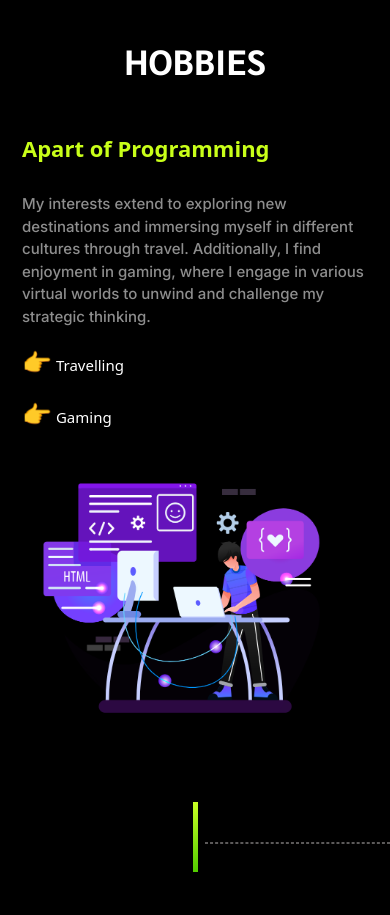
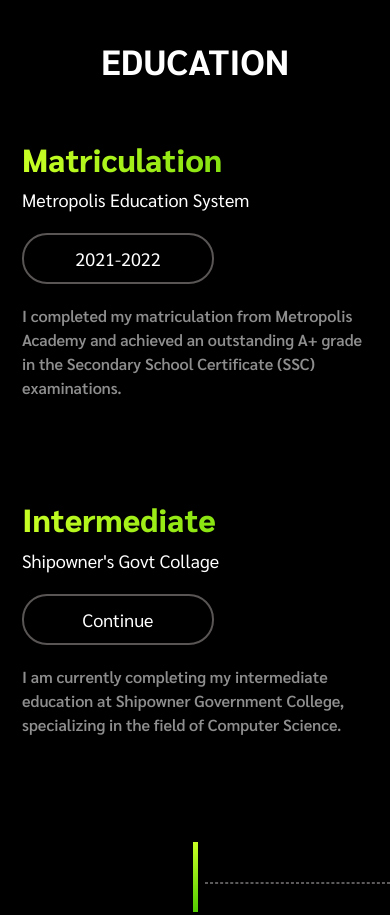
Before and after one commit to Muhammad-Usman08/Personal-Portfolio-Website, a plain HTML site: page index.html in a window 390 px wide. Shown: the part 1340-2255 px from the top of the page. Drawn offline with nearby package versions, Linux system fonts and the light colour scheme; some packages are replaced by stand-ins of ours; a script that the page names is missing; a web font is replaced by a local one.

Commit message:
Changes completed

```diff
--- a/index.html
+++ b/index.html
@@ -192,32 +192,25 @@
 
 
 
-  <!-- ======Section 3====== -->
-  <div class="container" id="hobbies">
+  <!-- ======Section Education====== -->
+  <div class="container" id="education">
     <div class="sec-2">
-      <h2 class="sec-3-heading">HOBBIES</h2>
+      <h2 class="sec-3-heading">EDUCATION</h2>
     </div>
-
-    <div>
-      <div class="sec-6-para">
-        <h3 class="sec-6-h3">Apart of Programming</h3>
+    <main class="education-main" style="margin-top: -30px;">
+      <div class="education">
+        <h3 class="edu-brand">Matriculation</h3>
+        <p class="edu-name">Metropolis Education System <span class="edu-year">2021-2022</span></p>
+        <p class="edu-para">I completed my matriculation from Metropolis Academy and achieved an outstanding A+ grade in
+          the Secondary School Certificate (SSC) examinations.</p>
       </div>
-      <div class="row">
-        <div class="col-md-6 col-sm-12">
-          <p class="sec-6-para mt-4" style="font-family: 'Inter', sans-serif; font-weight: 400;">My interests extend to
-            exploring new destinations and immersing myself in different
-            cultures through travel. Additionally, I find enjoyment in gaming, where I engage in various virtual worlds
-            to unwind and challenge my strategic thinking.</p>
-          <p class="sec-6-para hobbies"><span style="font-size: 24px;">👉</span> Travelling</p>
-          <p class="sec-6-para hobbies "><span style="font-size: 24px;">👉</span> Gaming</p>
-
-        </div>
-
-        <div class="col-md-6 col-sm-12">
-          <img class="hobbies-gif" src="project/hobbies-gif.png" alt="hobbies-gif" style="margin-bottom: 100px;">
-        </div>
+      <div class="intermediate">
+        <h3 class="edu-brand">Intermediate</h3>
+        <p class="edu-name">Shipowner's Govt Collage <span class="edu-year">Continue</span></p>
+        <p class="edu-para">I am currently completing my intermediate education at Shipowner Government College,
+          specializing in the field of Computer Science.</p>
       </div>
-    </div>
+    </main>
   </div>
 
 
@@ -225,7 +218,7 @@
 
   <!-- ========Section end======== -->
   <section>
-    <p class="section-end">
+    <p class="section-end" style="margin-top: 145px;">
       <span class="section">|</span><span class=" dotted-line-left"></span>
     </p>
   </section>
@@ -281,6 +274,8 @@
       <div class="container">
         <div class="sec-2">
           <h2 id="myskills"> MY SKILLS</h2>
+          <p class="sec-6-para text-center" style="font-size: 19px; font-weight: 500;">Languages and Tools that I Use
+          </p>
 
           <div class="row">
 
--- a/public/style.css
+++ b/public/style.css
@@ -764,114 +764,114 @@
 }
 
 
-
-
-
-/* ======Section 6 About======= */
-.sec-5-icons {
-    margin-left: 20px;
-    width: 60px;
-    margin-top: -30px;
-    margin-bottom: 50px;
-}
-
-.sec-6 {
-    margin-top: -100px;
-}
-
-.sec-5-heading {
-    margin-top: -20px;
-}
-
-.sec-6-heading {
-    margin-top: 20px;
-}
-
-@media (max-width : 450px) {
-    .sec-5-icons {
-        width: 55px;
-        margin-bottom: 40px;
-        margin-left: 15px;
-    }
-
-    .sec-5-heading {
-        margin-top: -90px;
-    }
-
-    .sec-6 {
-        margin-top: -10px;
-    }
-}
-
-.sec-6-main {
-    margin-bottom: 50px;
-}
-
-
 .sec-6-para {
-    font-weight: 100;
     color: #8e8e8e;
 }
 
-.sec-6-h3 {
-    margin-top: -30px;
-    font-size: 25px;
-    color: #c9ff19;
-    font-weight: 700;
-}
-
-.hobbies {
-    font-weight: 500;
+
+
+/* ======Section Education======= */
+.education-main {
+    display: flex;
+    justify-content: space-around;
+    align-items: center;
+}
+
+.intermediate {
+    margin-left: 120px;
+}
+
+.edu-brand {
+    font-size: 38px;
+    font-family: "Sarabun", sans-serif;
+    background: linear-gradient(90deg, #c8ff24, #52cc00);
+    font-weight: 800;
+    -webkit-background-clip: text;
+    -webkit-text-fill-color: transparent;
+}
+
+.edu-year {
+    font-size: 20px;
+    border: 2px solid #5a5555;
+    padding: 10px 35px 10px 35px;
+    border-radius: 25px;
+    margin-right: auto;
+    margin-left: 7rem;
+}
+
+@media(max-width:1400px)and (min-width:1200px) {
+    .edu-year {
+        margin-left: 2rem;
+    }
+}
+
+
+.edu-name {
+    font-size: 20px;
+    font-family: "Sarabun", sans-serif;
     color: #fff;
 }
 
-@media (max-width: 400px) {
-    .sec-6-h3 {
-        font-size: 22px;
-        margin-top: -35px;
-    }
-
-    .sec-6-para {
-        font-size: 15px;
+.edu-para {
+    color: #8e8e8e;
+    font-family: "Sarabun", sans-serif;
+    margin-right: 50px;
+    margin-top: 30px;
+    font-weight: 600;
+
+}
+
+
+@media(max-width:991px) {
+    .education-main {
+        display: block;
+    }
+
+    .intermediate {
+        margin-left: 0;
+        margin-top: 100px;
+    }
+
+    .edu-year {
+        display: block;
+        margin-right: auto;
+        margin-left: 0;
+        width: 12rem;
+        margin-top: 20px;
+        margin-bottom: 20px;
+        text-align: center;
+    }
+
+    .edu-para {
+        margin-top: 0;
+    }
+}
+
+@media(max-width:540px) {
+    .edu-para {
         margin-left: 10px;
-    }
-}
-
-.hobbies-gif {
-    width: 100%;
-
-}
-
-@media (max-width : 20000px) and (min-width : 1201px) {
-    .hobbies-gif {
-        width: 75%;
-        margin-left: 6em;
-        margin-top: -99px;
-    }
-}
-
-@media (max-width : 1199px) {
-    .hobbies-gif {
-        margin-top: -70px;
-        margin-left: 4em;
-    }
-}
-
-@media (max-width:991px) and (min-width : 768px) {
-    .hobbies-gif {
-        margin-left: 4em;
-        margin-top: -40px;
-        width: 100%;
-    }
-}
-
-@media (max-width : 767px) {
-    .hobbies-gif {
-        margin-top: 25px;
-        margin-left: 0;
-    }
-}
-
+        margin-right: 5px;
+    }
+
+    .edu-brand,
+    .edu-name {
+        margin-left: 10px;
+    }
+
+    .edu-brand {
+        font-size: 32px;
+        font-weight: 900
+    }
+
+    .edu-name {
+        font-size: 18px
+    }
+
+    .edu-year {
+        font-size: 18px;
+        padding: 10px 20px 10px 20px;
+    }
+}
 
 /* =====Section Certificates Styling======= */
 .Certificates {
--- a/style.css
+++ b/style.css
@@ -764,114 +764,114 @@
 }
 
 
-
-
-
-/* ======Section 6 About======= */
-.sec-5-icons {
-    margin-left: 20px;
-    width: 60px;
-    margin-top: -30px;
-    margin-bottom: 50px;
-}
-
-.sec-6 {
-    margin-top: -100px;
-}
-
-.sec-5-heading {
-    margin-top: -20px;
-}
-
-.sec-6-heading {
-    margin-top: 20px;
-}
-
-@media (max-width : 450px) {
-    .sec-5-icons {
-        width: 55px;
-        margin-bottom: 40px;
-        margin-left: 15px;
-    }
-
-    .sec-5-heading {
-        margin-top: -90px;
-    }
-
-    .sec-6 {
-        margin-top: -10px;
-    }
-}
-
-.sec-6-main {
-    margin-bottom: 50px;
-}
-
-
 .sec-6-para {
-    font-weight: 100;
     color: #8e8e8e;
 }
 
-.sec-6-h3 {
-    margin-top: -30px;
-    font-size: 25px;
-    color: #c9ff19;
-    font-weight: 700;
-}
-
-.hobbies {
-    font-weight: 500;
+
+
+/* ======Section Education======= */
+.education-main {
+    display: flex;
+    justify-content: space-around;
+    align-items: center;
+}
+
+.intermediate {
+    margin-left: 120px;
+}
+
+.edu-brand {
+    font-size: 38px;
+    font-family: "Sarabun", sans-serif;
+    background: linear-gradient(90deg, #c8ff24, #52cc00);
+    font-weight: 800;
+    -webkit-background-clip: text;
+    -webkit-text-fill-color: transparent;
+}
+
+.edu-year {
+    font-size: 20px;
+    border: 2px solid #5a5555;
+    padding: 10px 35px 10px 35px;
+    border-radius: 25px;
+    margin-right: auto;
+    margin-left: 7rem;
+}
+
+@media(max-width:1400px)and (min-width:1200px) {
+    .edu-year {
+        margin-left: 2rem;
+    }
+}
+
+
+.edu-name {
+    font-size: 20px;
+    font-family: "Sarabun", sans-serif;
     color: #fff;
 }
 
-@media (max-width: 400px) {
-    .sec-6-h3 {
-        font-size: 22px;
-        margin-top: -35px;
-    }
-
-    .sec-6-para {
-        font-size: 15px;
+.edu-para {
+    color: #8e8e8e;
+    font-family: "Sarabun", sans-serif;
+    margin-right: 50px;
+    margin-top: 30px;
+    font-weight: 600;
+
+}
+
+
+@media(max-width:991px) {
+    .education-main {
+        display: block;
+    }
+
+    .intermediate {
+        margin-left: 0;
+        margin-top: 100px;
+    }
+
+    .edu-year {
+        display: block;
+        margin-right: auto;
+        margin-left: 0;
+        width: 12rem;
+        margin-top: 20px;
+        margin-bottom: 20px;
+        text-align: center;
+    }
+
+    .edu-para {
+        margin-top: 0;
+    }
+}
+
+@media(max-width:540px) {
+    .edu-para {
         margin-left: 10px;
-    }
-}
-
-.hobbies-gif {
-    width: 100%;
-
-}
-
-@media (max-width : 20000px) and (min-width : 1201px) {
-    .hobbies-gif {
-        width: 75%;
-        margin-left: 6em;
-        margin-top: -99px;
-    }
-}
-
-@media (max-width : 1199px) {
-    .hobbies-gif {
-        margin-top: -70px;
-        margin-left: 4em;
-    }
-}
-
-@media (max-width:991px) and (min-width : 768px) {
-    .hobbies-gif {
-        margin-left: 4em;
-        margin-top: -40px;
-        width: 100%;
-    }
-}
-
-@media (max-width : 767px) {
-    .hobbies-gif {
-        margin-top: 25px;
-        margin-left: 0;
-    }
-}
-
+        margin-right: 5px;
+    }
+
+    .edu-brand,
+    .edu-name {
+        margin-left: 10px;
+    }
+
+    .edu-brand {
+        font-size: 32px;
+        font-weight: 900
+    }
+
+    .edu-name {
+        font-size: 18px
+    }
+
+    .edu-year {
+        font-size: 18px;
+        padding: 10px 20px 10px 20px;
+    }
+}
 
 /* =====Section Certificates Styling======= */
 .Certificates {
```
Also changed, not shown: app.js (+4 -4 lines), public/app.js (+4 -4 lines), public/index.html (+18 -23 lines), project/hobbies-gif.png (deleted), public/project/hobbies-gif.png (deleted).
